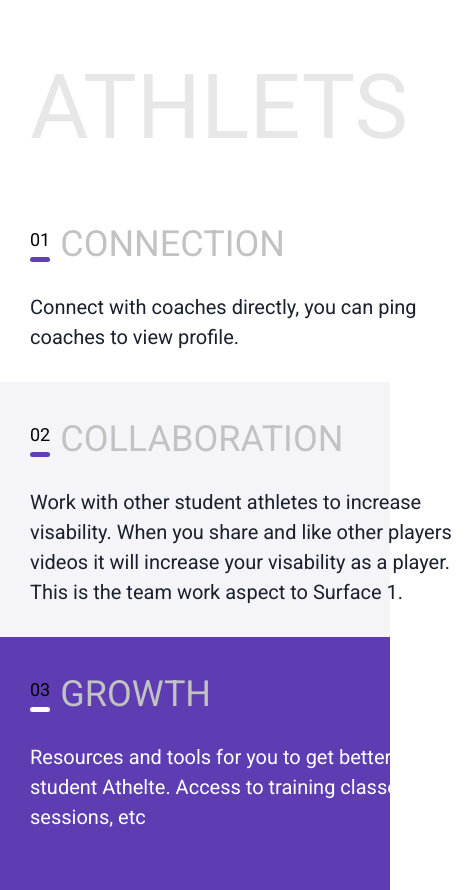
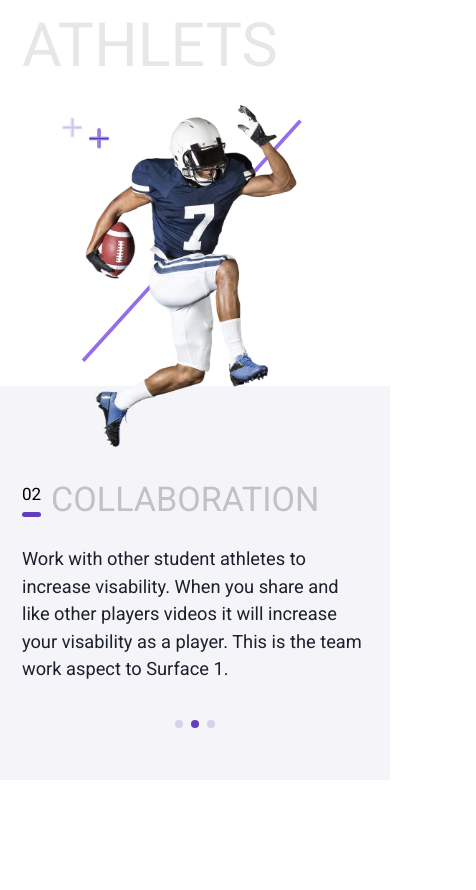
Before and after one commit to Narawit-S/tripetch-assignment, a Next.js app: page /sports in a window 390 px wide. Shown: the whole page, 476 px wide, since content can reach past the window. After the commit the page ends 844 px from the top, so only its background shows below. Built offline with nearby package versions, Linux system fonts and the light colour scheme.

Commit message:
feat: athlets mobile

```diff
--- a/package.json
+++ b/package.json
@@ -15,7 +15,8 @@
     "framer-motion": "^10.16.4",
     "next": "latest",
     "react": "latest",
-    "react-dom": "latest"
+    "react-dom": "latest",
+    "swiper": "^10.3.0"
   },
   "devDependencies": {
     "@types/node": "latest",
--- a/src/features/sports/components/Athlets.tsx
+++ b/src/features/sports/components/Athlets.tsx
@@ -1,9 +1,28 @@
 import Image from 'next/image'
-import { AspectRatio, Box, HStack, Stack, Text } from '@chakra-ui/react'
+import { Autoplay, Pagination, Navigation } from 'swiper/modules'
+import { Swiper, SwiperSlide } from 'swiper/react'
+import {
+  AspectRatio,
+  Box,
+  Flex,
+  Stack,
+  Text,
+  useBreakpointValue,
+} from '@chakra-ui/react'
 
 import { ContentNumber } from './ContentNumber'
 
+import 'swiper/css'
+import 'swiper/css/pagination'
+
 export const Athlets = () => {
+  const isMobile = useBreakpointValue({
+    base: true,
+    sm: false,
+  })
+
+  if (isMobile) return <AthletsMobile />
+
   return (
     <Box position="relative">
       <AspectRatio
@@ -54,7 +73,7 @@
       <Box
         layerStyle="sectionPadding"
         sx={{
-          bg: 'gray.100',
+          bg: 'purple.100',
           pt: { base: '30px', lg: '53px' },
           pb: { base: '30px', lg: '56px' },
         }}
@@ -87,3 +106,74 @@
     </Box>
   )
 }
+
+const AthletsMobile = () => {
+  return (
+    <>
+      <Flex sx={{ flexDirection: 'column', px: '5.625vw' }}>
+        <Text
+          sx={{
+            color: 'gray.200',
+            fontSize: '15.625vw',
+            textTransform: 'uppercase',
+          }}
+        >
+          athlets
+        </Text>
+        <AspectRatio
+          ratio={218 / 281}
+          sx={{ alignSelf: 'center', w: '68.125vw', mt: '3.438vw' }}
+        >
+          <Image
+            src="/sports/american-football.svg"
+            alt="american-football-mobile"
+            fill
+            priority
+          />
+        </AspectRatio>
+      </Flex>
+      <Box layerStyle="swiperContainer">
+        <Swiper
+          loop={true}
+          autoplay={{
+            delay: 5000,
+            disableOnInteraction: false,
+          }}
+          spaceBetween={30}
+          pagination={{ clickable: true }}
+          modules={[Autoplay, Pagination, Navigation]}
+        >
+          <SwiperSlide>
+            <Stack spacing={5}>
+              <ContentNumber count="01" title="connection" />
+              <Text fontSize="4.688vw">
+                Connect with coaches directly, you can ping coaches to view
+                profile.
+              </Text>
+            </Stack>
+          </SwiperSlide>
+          <SwiperSlide>
+            <Stack spacing={5}>
+              <ContentNumber count="02" title="collaboration" />
+              <Text fontSize="4.688vw">
+                Work with other student athletes to increase visability. When
+                you share and like other players videos it will increase your
+                visability as a player. This is the team work aspect to Surface
+                1.
+              </Text>
+            </Stack>
+          </SwiperSlide>
+          <SwiperSlide>
+            <Stack spacing={5}>
+              <ContentNumber count="03" title="growth" />
+              <Text fontSize="4.688vw">
+                Resources and tools for you to get better as a student Athelte.
+                Access to training classes, tutor sessions, etc
+              </Text>
+            </Stack>
+          </SwiperSlide>
+        </Swiper>
+      </Box>
+    </>
+  )
+}
--- a/src/features/sports/components/ContentNumber.tsx
+++ b/src/features/sports/components/ContentNumber.tsx
@@ -17,7 +17,11 @@
   return (
     <HStack spacing="10px">
       <VStack spacing={1} sx={{ w: 'fit-content' }}>
-        <Text sx={{ color: textColor, fontSize: 'lg' }}>{count}</Text>
+        <Text
+          sx={{ color: textColor, fontSize: { base: '4.375vw', sm: 'lg' } }}
+        >
+          {count}
+        </Text>
         <Box
           sx={{ borderRadius: 'full', bg: underlineColor, h: '5px', w: 'full' }}
         />
@@ -25,7 +29,7 @@
       <Text
         sx={{
           color: 'gray.300',
-          fontSize: '6xl',
+          fontSize: { base: '8.750vw', sm: '6xl' },
           textTransform: 'uppercase',
         }}
       >
--- a/src/styles/theme/colors.ts
+++ b/src/styles/theme/colors.ts
@@ -1,10 +1,10 @@
 export const colors = {
   gray: {
-    100: '#F5F4F9',
     200: '#E7E7E7',
     300: '#C2C2C2',
   },
   purple: {
+    100: '#F5F4F9',
     400: '#603EBE',
     500: '#5E3DB3',
   },
--- a/src/styles/theme/layerStyles.ts
+++ b/src/styles/theme/layerStyles.ts
@@ -7,4 +7,23 @@
     w: { base: '446px', xl: '560px', '2xl': '717px' },
     ml: 'auto',
   },
+  swiperContainer: {
+    bg: 'purple.100',
+    pt: '22.500vw',
+    pb: '9.375vw',
+    px: '5.625vw',
+    mt: '-15.625vw',
+    '.swiper-slide': {
+      height: 'auto',
+      display: 'flex',
+      justifyContent: 'center',
+    },
+    '.swiper-pagination': {
+      position: 'relative',
+      mt: '9.375vw',
+    },
+    '.swiper-pagination-bullet': {
+      backgroundColor: 'purple.400',
+    },
+  },
 }
```
Also changed, not shown: 1 other file (tests, documents, lock files or other folders).
